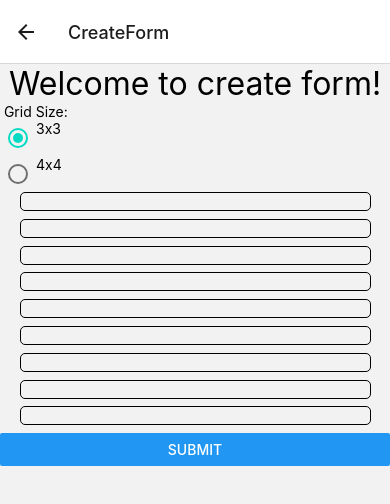
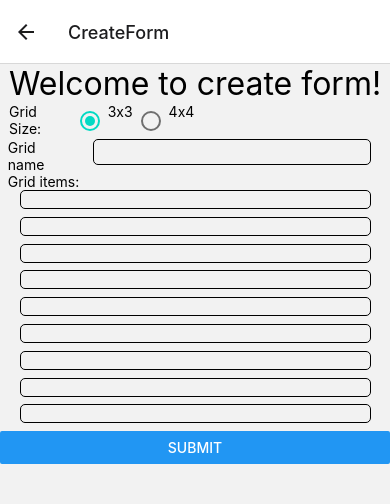
Before and after one commit to Nohvo/PartyBingo, a React Native app: screen /CreateForm in a window 390 px wide. Shown: the top 504 px of the page. Built offline with nearby package versions, Linux system fonts and the light colour scheme.

Commit message:
Possibility to name grid

```diff
--- a/src/features/grid.tsx
+++ b/src/features/grid.tsx
@@ -23,11 +23,6 @@ export const gridSlice = createSlice({
             state.grids.push(action.payload)
             storeData(state);
         },
-        removeGrid : (state, action) => {
-            console.log("REMOVED", state.grids.splice(state.grids.findIndex((item) => action.payload === item.id), 1))
-            console.log(state.grids)
-            //storeData(state);
-        },
         setInitialState: (state, action) => {
             if (action.payload) {
                 action.payload.map(item => {
@@ -48,7 +43,7 @@ export const gridSlice = createSlice({
 
 });
 
-export const { add_grid, setInitialState, setClearState, removeGrid, setReduxGrid } = gridSlice.actions
+export const { add_grid, setInitialState, setClearState, setReduxGrid } = gridSlice.actions
 
 
 export default gridSlice.reducer;
--- a/src/screens/CreateForm.tsx
+++ b/src/screens/CreateForm.tsx
@@ -14,6 +14,7 @@ type Props = {
 const CreateForm = (props: Props & StackScreenProps<any>) => {
     const dispatch = useDispatch()
     const [checked, setChecked] = React.useState('3x3');
+    const [name, setName] = React.useState<string>("");
     const gridItemAmount = checked == "3x3" ? 9 : 16
 
     const renderInputs = (handleChange: any) => {
@@ -30,20 +31,20 @@ const CreateForm = (props: Props & StackScreenProps<any>) => {
     }
 
     const handleSubmit = async (values: any) => {
-        var newItems:Item[] = [];
+        var newItems: Item[] = [];
         if (values.length < gridItemAmount) {
             while (values.length < gridItemAmount) {
                 values.push("");
             }
         }
         values.map((value) => {
-            newItems.push({text:value, value:false})
+            newItems.push({ text: value, value: false })
         })
 
         let latestId = 0;
         await getLatestId().then((result) => latestId = result)
-        if(!latestId) latestId = 0
-        var grid:GridContainer = {id:latestId, name:"Test" + latestId, grid:newItems}
+        if (!latestId) latestId = 0
+        var grid: GridContainer = { id: latestId, name: name, grid: newItems }
         dispatch(add_grid(grid))
         // TODO import these string values from constant object
         props.navigation.navigate("Home");
@@ -52,8 +53,10 @@ const CreateForm = (props: Props & StackScreenProps<any>) => {
     return (
         <ScrollView>
             <Text style={styles.text}>Welcome to create form!</Text>
-            <Text style={{ marginLeft: "1%" }}>Grid Size:</Text>
+            {/* Grid size container */}
+            <View style={{ flexDirection: "row", marginLeft:"2%" }}>
                 <View style={{ flexDirection: "row" }}>
+                    <Text style={{ marginLeft: "1%", textAlignVertical: "center" }}>Grid Size:</Text>
                     <RadioButton
                         value="3x3"
                         status={checked === '3x3' ? 'checked' : 'unchecked'}
@@ -68,6 +71,14 @@ const CreateForm = (props: Props & StackScreenProps<any>) => {
                         onPress={() => setChecked('4x4')}
                     />
                     <Text style={{ textAlignVertical: "center" }}>4x4</Text>
+                </View>
+            </View>
+            <View style={{flexDirection:"row", marginLeft:"2%", textAlignVertical:"center" }}>
+                <Text style={{textAlignVertical:"center"}}>Grid name</Text>
+                <TextInput style={{ borderWidth: 1, marginHorizontal: "5%", borderRadius: 5, marginBottom: "2%", width:"75%" }} value={name} onChangeText={(value) => setName(value)}></TextInput>
+            </View>
+            <View style={{marginLeft:"2%"}}>
+                <Text>Grid items:</Text>
             </View>
 
             <Formik
--- a/src/screens/MyGrids.tsx
+++ b/src/screens/MyGrids.tsx
@@ -1,7 +1,6 @@
 import React, { useState } from 'react'
-import { retrieveData, storeData } from '../store/store'
 import { Text, Button } from 'react-native'
-import { GridContainer, removeGrid, setReduxGrid } from '../features/grid'
+import { GridContainer, setReduxGrid } from '../features/grid'
 import { StackScreenProps } from '@react-navigation/stack'
 import { DataTable } from 'react-native-paper'
 import { useDispatch } from 'react-redux'
@@ -30,19 +29,18 @@ const MyGrids = (props: StackScreenProps<any>) => {
                     Actions
                 </DataTable.Title>
             </DataTable.Header>
-            {grids.map((grid, index) => {
-                return (
-                    <DataTable.Row>
-                        <DataTable.Cell>
-                            <Text>{grid.name}</Text>
-                        </DataTable.Cell>
-                        <DataTable.Cell>
-                            <Button title={"Remove"} onPress={() => {console.log(handleRemove(grid.id))}}></Button>
-                        </DataTable.Cell>
-                    </DataTable.Row>
 
-                )
-            })}
+            {grids.map((grid, index) => (
+                //@ts-ignore
+                <DataTable.Row key={index}>
+                    <DataTable.Cell>
+                        <Text>{grid.name}</Text>
+                    </DataTable.Cell>
+                    <DataTable.Cell>
+                        <Button title={"Remove"} onPress={() => { console.log(handleRemove(grid.id)) } }></Button>
+                    </DataTable.Cell>
+                </DataTable.Row>
+            ))}
         </DataTable>
     )
 }
```
Lines whose indentation alone changed are shown as unchanged.
